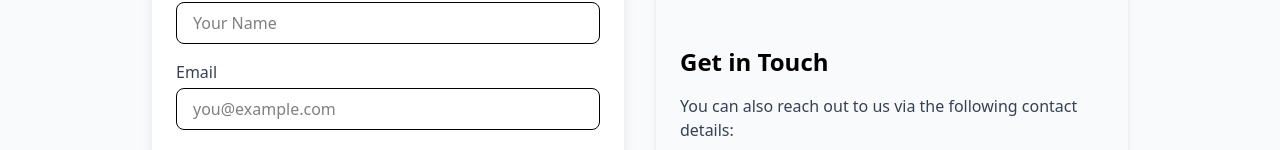
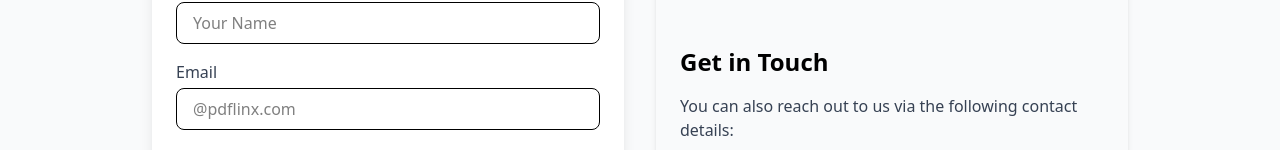
Before and after one commit to ashfaqazad/pdf-converter, a Next.js app: page /contact in a window 1280 px wide. Shown: the part 370-520 px from the top of the page. Built offline with nearby package versions, Linux system fonts and the light colour scheme.

Commit message:
Contact page updated

```diff
--- a/app/contact/page.jsx
+++ b/app/contact/page.jsx
@@ -29,7 +29,7 @@ export default function Contact() {
               <label className="block text-gray-700 font-medium mb-1">Email</label>
               <input
                 type="email"
-                placeholder="you@example.com"
+                placeholder="@pdflinx.com"
                 className="w-full border rounded-lg px-4 py-2 focus:outline-none focus:ring-2 focus:ring-blue-400"
               />
             </div>
```
